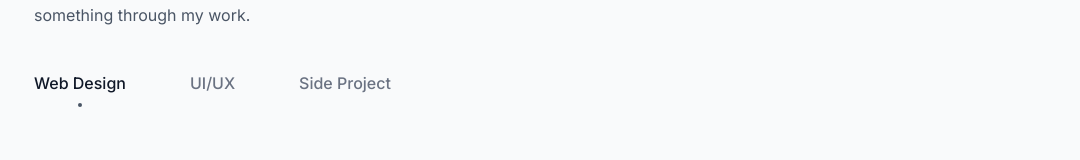
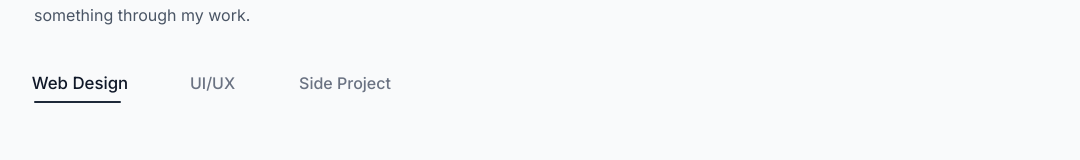
Before and after one commit to YUCHIYANG9510/Portfolio-2026, a Next.js app: page / in a window 1280 px wide. Shown: the part 217-377 px from the top of the page, without its empty margins (88-1168 px from the left). Built offline with nearby package versions, Linux system fonts and the light colour scheme.

Commit message:
Edit animation.

```diff
--- a/app/globals.css
+++ b/app/globals.css
@@ -23,3 +23,43 @@ body {
   color: var(--foreground);
   font-family: var(--font-inter), system-ui, -apple-system, sans-serif;
 }
+
+@keyframes fade-in-up {
+  from {
+    opacity: 0;
+    transform: translateY(10px);
+  }
+  to {
+    opacity: 1;
+    transform: translateY(0);
+  }
+}
+
+@keyframes slide-in {
+  from {
+    opacity: 0;
+    transform: translateX(-5px);
+  }
+  to {
+    opacity: 1;
+    transform: translateX(0);
+  }
+}
+
+.animate-fade-in-up {
+  animation: fade-in-up 0.4s ease-out forwards;
+  opacity: 0;
+}
+
+.animate-slide-in {
+  animation: slide-in 0.3s ease-out forwards;
+}
+
+/* Smooth scale transitions */
+.hover\:scale-102:hover {
+  transform: scale(1.02);
+}
+
+.hover\:scale-105:hover {
+  transform: scale(1.05);
+}
--- a/app/page.tsx
+++ b/app/page.tsx
@@ -7,6 +7,7 @@ import { projects } from '@/data/projects';
 import { ProjectDetail } from '@/components/ProjectDetail';
 import { ProjectList } from '@/components/ProjectList';
 import { SideProjectCard } from '@/components/SideProjectCard';
+import { AnimatedContent } from '@/components/AnimatedContent';
 
 const Portfolio = () => {
   // State management
@@ -20,6 +21,9 @@ const Portfolio = () => {
   const itemRefs = useRef<Record<number, HTMLButtonElement | null>>({});
   const [hoverRect, setHoverRect] = useState({ top: 0, height: 0, visible: false });
   const [activeRect, setActiveRect] = useState({ top: 0, height: 0, visible: false });
+  const [isTransitioning, setIsTransitioning] = useState(false);
+  const tabRefs = useRef<Record<string, HTMLButtonElement | null>>({});
+  const [tabIndicator, setTabIndicator] = useState({ left: 0, width: 0 });
 
   // Category mapping
   const categoryMap: Record<ProjectTab, string> = {
@@ -39,9 +43,16 @@ const Portfolio = () => {
 
   // Effects
   useEffect(() => {
+    setIsTransitioning(true);
     setSelectedProject(null);
     setViewMode('preview');
     setHoveredId(null);
+
+    const timer = setTimeout(() => {
+      setIsTransitioning(false);
+    }, 300);
+
+    return () => clearTimeout(timer);
   }, [projectTab]);
 
   useEffect(() => {
@@ -98,6 +109,28 @@ const Portfolio = () => {
 
   useEffect(() => {
     setHoveredId(null);
+  }, []);
+
+  // Update tab indicator position
+  useLayoutEffect(() => {
+    const activeTab = tabRefs.current[projectTab];
+    if (activeTab) {
+      setTabIndicator({
+        left: activeTab.offsetLeft,
+        width: activeTab.offsetWidth,
+      });
+    }
+  }, [projectTab]);
+
+  // Initialize tab indicator on mount
+  useEffect(() => {
+    const activeTab = tabRefs.current[projectTab];
+    if (activeTab) {
+      setTabIndicator({
+        left: activeTab.offsetLeft,
+        width: activeTab.offsetWidth,
+      });
+    }
   }, []);
 
   useEffect(() => {
@@ -224,7 +257,17 @@ const Portfolio = () => {
             <div className="w-full max-w-[1100px] flex flex-col">
               {/* Sub Navigation */}
               <div className="px-4 sm:px-6 md:px-8 pt-3 md:pt-4 pb-5 md:pb-6">
-                <div className="flex items-start justify-start gap-8 sm:gap-12 md:gap-16 flex-wrap">
+                <div className="relative flex items-start justify-start gap-8 sm:gap-12 md:gap-16 flex-wrap">
+                  {/* Animated underline indicator */}
+                  <span
+                    className="absolute bottom-0 h-0.5 bg-gray-800 transition-all duration-300 ease-out rounded-full"
+                    style={{
+                      left: `${tabIndicator.left}px`,
+                      width: `${tabIndicator.width}px`,
+                      transform: 'translateY(8px)',
+                    }}
+                  />
+
                   {(
                     [
                       ['web', 'Web Design'],
@@ -236,15 +279,17 @@ const Portfolio = () => {
                     return (
                       <button
                         key={key}
+                        ref={(el) => {
+                          tabRefs.current[key] = el;
+                        }}
                         type="button"
                         onClick={() => setProjectTab(key)}
                         className={[
-                          'relative text-[16px] font-medium transition-colors',
-                          active ? 'text-gray-900' : 'text-gray-500 hover:text-gray-800',
+                          'relative text-[16px] font-medium transition-all duration-200',
+                          active ? 'text-gray-900 scale-105' : 'text-gray-500 hover:text-gray-800 hover:scale-102',
                         ].join(' ')}
                       >
                         {label}
-                        {active && <span className="absolute left-1/2 -translate-x-1/2 top-full mt-2 h-1 w-1 rounded-full bg-gray-600" />}
                       </button>
                     );
                   })}
@@ -269,9 +314,12 @@ const Portfolio = () => {
 
                   <main className="flex-1 md:overflow-y-auto bg-gray-50 custom-scrollbar">
                     {hoverProject && viewMode === 'preview' && (
-                      <div className="hidden md:block">
+                      <div className="hidden md:block animate-fade-in-up" style={{ animationDuration: '0.3s' }}>
                         <div className="p-4 sm:p-6 md:p-8">
-                          <div className="mx-auto w-full md:w-[700px]" style={{ maxWidth: '700px', padding: '12px', backgroundColor: hoverProject.previewBorderColor || '#E5E7EB', borderRadius: '24px' }}>
+                          <div
+                            className="mx-auto w-full md:w-[700px] transition-transform duration-200 hover:scale-[1.01]"
+                            style={{ maxWidth: '700px', padding: '12px', backgroundColor: hoverProject.previewBorderColor || '#E5E7EB', borderRadius: '24px' }}
+                          >
                             {hoverProject.image?.toLowerCase().endsWith('.mp4') || hoverProject.image?.toLowerCase().endsWith('.webm') ? (
                               <video
                                 src={hoverProject.image}
@@ -299,8 +347,8 @@ const Portfolio = () => {
                 <div className="flex-1 px-4 sm:px-6 md:px-8 pb-12 md:pb-16">
                   <div className="mt-6 md:mt-8">
                     <div className="flex flex-wrap gap-6">
-                      {filteredProjects.map((project) => (
-                        <SideProjectCard key={project.id} project={project} />
+                      {filteredProjects.map((project, index) => (
+                        <SideProjectCard key={project.id} project={project} index={index} />
                       ))}
                     </div>
                   </div>
@@ -322,9 +370,12 @@ const Portfolio = () => {
 
                   <main className="flex-1 md:overflow-y-auto bg-gray-50 custom-scrollbar">
                     {hoverProject && viewMode === 'preview' && (
-                      <div className="hidden md:block">
+                      <div className="hidden md:block animate-fade-in-up" style={{ animationDuration: '0.3s' }}>
                         <div className="p-4 sm:p-6 md:p-8">
-                          <div className="mx-auto w-full md:w-[700px]" style={{ maxWidth: '700px', padding: '12px', backgroundColor: hoverProject.previewBorderColor || '#E5E7EB', borderRadius: '24px' }}>
+                          <div
+                            className="mx-auto w-full md:w-[700px] transition-transform duration-200 hover:scale-[1.01]"
+                            style={{ maxWidth: '700px', padding: '12px', backgroundColor: hoverProject.previewBorderColor || '#E5E7EB', borderRadius: '24px' }}
+                          >
                             {hoverProject.image?.toLowerCase().endsWith('.mp4') || hoverProject.image?.toLowerCase().endsWith('.webm') ? (
                               <video
                                 src={hoverProject.image}
--- /dev/null
+++ b/components/AnimatedContent.tsx
@@ -0,0 +1,31 @@
+import React, { useEffect, useState } from 'react';
+
+interface AnimatedContentProps {
+  children: React.ReactNode;
+  isTransitioning: boolean;
+}
+
+export const AnimatedContent: React.FC<AnimatedContentProps> = ({ children, isTransitioning }) => {
+  const [show, setShow] = useState(false);
+
+  useEffect(() => {
+    if (isTransitioning) {
+      setShow(false);
+    } else {
+      // Small delay for smoother transition
+      const timer = setTimeout(() => setShow(true), 50);
+      return () => clearTimeout(timer);
+    }
+  }, [isTransitioning]);
+
+  return (
+    <div
+      className={[
+        'transition-all duration-300',
+        show ? 'opacity-100 translate-y-0' : 'opacity-0 translate-y-2',
+      ].join(' ')}
+    >
+      {children}
+    </div>
+  );
+};
--- a/components/ProjectList.tsx
+++ b/components/ProjectList.tsx
@@ -57,7 +57,7 @@ export const ProjectList: React.FC<ProjectListProps> = ({
           />
 
           <div className="space-y-3 relative">
-            {projects.map((project) => {
+            {projects.map((project, index) => {
               const isActive = selectedProject?.id === project.id;
 
               return (
@@ -72,10 +72,14 @@ export const ProjectList: React.FC<ProjectListProps> = ({
                   className={[
                     'w-full text-left p-5 rounded-2xl relative z-10',
                     'bg-transparent',
-                    'transition-colors',
+                    'transition-all duration-200',
                     'cursor-pointer',
+                    'animate-fade-in-up',
                     isActive ? 'text-gray-900' : 'text-gray-800 hover:text-gray-900',
                   ].join(' ')}
+                  style={{
+                    animationDelay: `${index * 50}ms`,
+                  }}
                 >
                   <h3 className="font-semibold text-[16px] mb-1 text-gray-800">{project.title}</h3>
                   <p className={['text-sm transition-colors', isActive ? 'text-gray-600' : 'text-gray-500'].join(' ')}>
--- a/components/SideProjectCard.tsx
+++ b/components/SideProjectCard.tsx
@@ -3,19 +3,23 @@ import { Project } from '@/types';
 
 interface SideProjectCardProps {
   project: Project;
+  index?: number;
 }
 
-export const SideProjectCard: React.FC<SideProjectCardProps> = ({ project }) => {
+export const SideProjectCard: React.FC<SideProjectCardProps> = ({ project, index = 0 }) => {
   return (
     <a
       href={project.url}
       target="_blank"
       rel="noopener noreferrer"
-      className="w-[310px] block hover:opacity-80 transition-opacity"
+      className="w-[310px] block hover:opacity-80 transition-all duration-200 hover:scale-105 animate-fade-in-up"
+      style={{
+        animationDelay: `${index * 80}ms`,
+      }}
     >
       <div className="w-[310px]">
         {/* Top Container: 310 × 161 px */}
-        <div className="h-[161px] bg-gray-100 rounded-t-2xl flex items-center justify-center border border-b-0 border-gray-200">
+        <div className="h-[161px] bg-gray-100 rounded-t-2xl flex items-center justify-center border border-b-0 border-gray-200 transition-colors">
           {project.icon ? (
             <img
               src={project.icon}
@@ -29,7 +33,7 @@ export const SideProjectCard: React.FC<SideProjectCardProps> = ({ project }) =>
         </div>
 
         {/* Bottom Container: 310 × 68 px */}
-        <div className="h-[68px] bg-gray-100 border border-t-0 border-gray-200 rounded-b-2xl p-0 pr-4 pb-4 pl-4 flex flex-col justify-end">
+        <div className="h-[68px] bg-gray-100 border border-t-0 border-gray-200 rounded-b-2xl p-0 pr-4 pb-4 pl-4 flex flex-col justify-end transition-colors">
           <h3 className="text-base font-semibold text-gray-800 leading-tight">{project.title}</h3>
           <p className="text-base text-gray-500 leading-tight mt-1">{project.shortDescription}</p>
         </div>
```
